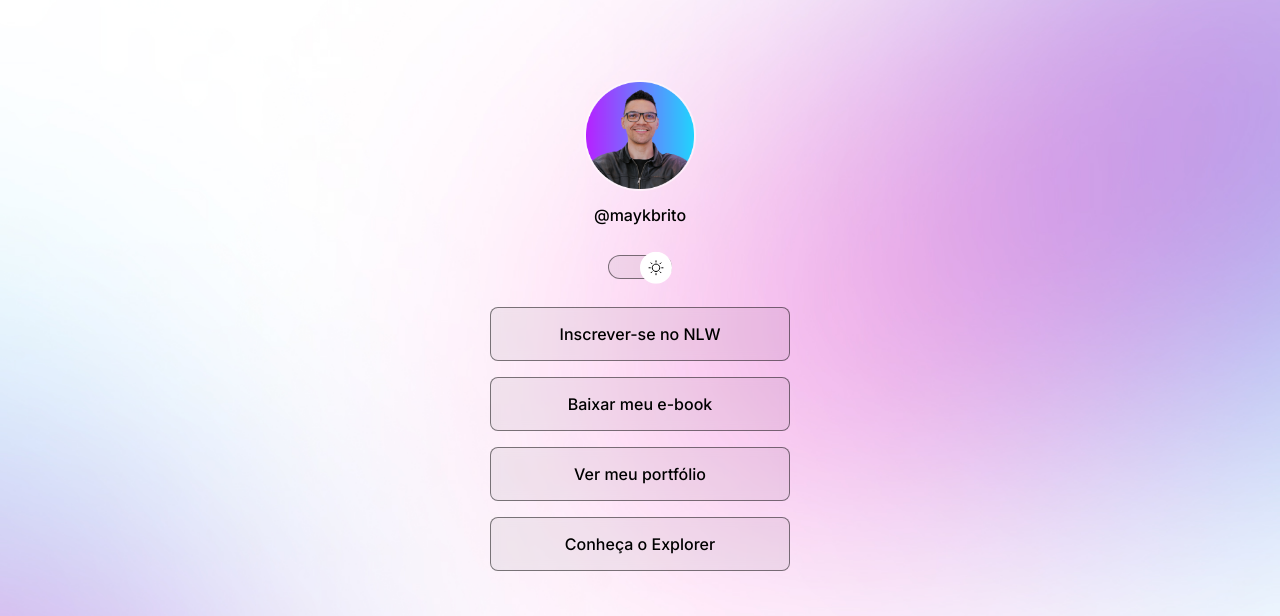
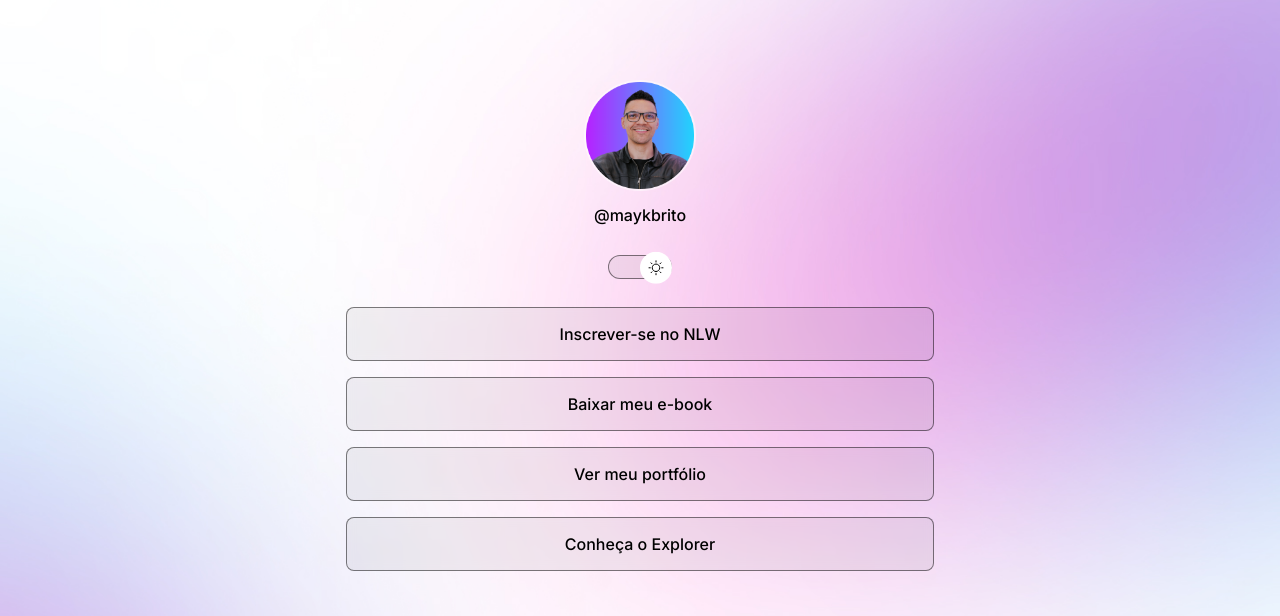
Before and after one commit to Thebestprimo/Devlinks, a plain HTML site: page index.html in a window 1280 px wide. Shown: the top 616 px of the page. Drawn offline with nearby package versions, Linux system fonts and the light colour scheme.

```diff
--- a/style.css
+++ b/style.css
@@ -36,7 +36,7 @@
 
 #container {
   width: 100%;
-  max-width: 300px;
+  max-width: 588px;
   margin: 56px auto 0px;
 }
 
```
